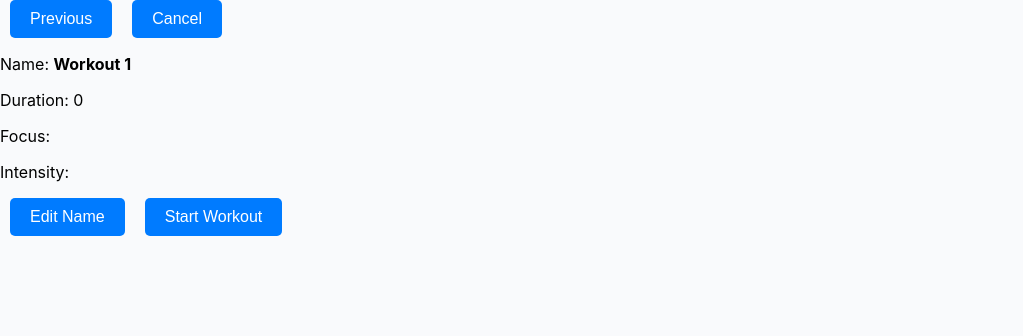
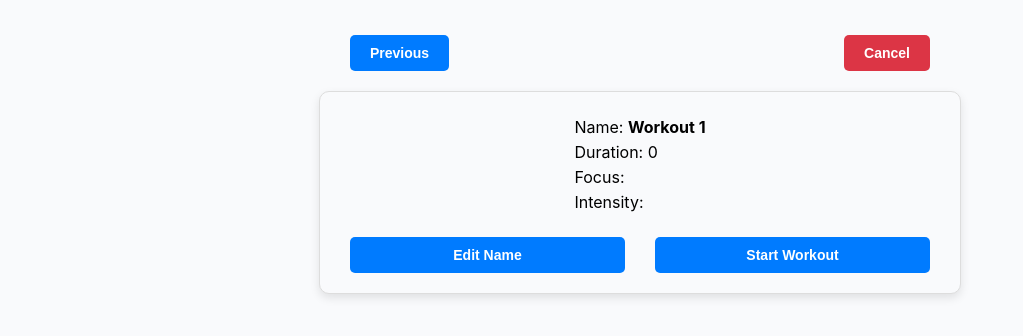
Before and after one commit to weloniheu/Hands-on-Health2, a React (Create React App) app in the folder client/: page /review-plan in a window 1280 px wide. Shown: the top 336 px of the page, without its empty margins (0-1023 px from the left). Built offline with nearby package versions, Linux system fonts and the light colour scheme.

Commit message:
review workout made

```diff
--- /dev/null
+++ b/client/src/components/WorkOutPlan/css/review.css
@@ -0,0 +1,103 @@
+/* General container styling */
+.workout-plan-container {
+    display: flex;
+    flex-direction: column;
+    justify-content: center;
+    align-items: center;
+    text-align: left;
+    padding: 20px;
+    margin: 0 auto;
+    background-color: #f9fafc;
+    border: 1px solid #ddd;
+    border-radius: 10px;
+    width: 90%;
+    max-width: 600px;
+    box-shadow: 0px 4px 10px rgba(0, 0, 0, 0.1);
+
+}
+
+/* Plan details section */
+.plan-detail-container {
+    margin-bottom: 20px;
+}
+
+.plan-detail {
+    font-size: 1em;
+    margin: 5px 0;
+}
+
+.plan-name-input {
+    max-width: 90%;
+    font-size: 1em;
+    padding: 5px;
+    border: 1px solid #007bff;
+    border-radius: 5px;
+}
+
+/* Navigation buttons at the top */
+.top-nav-buttons {
+    display: flex;
+    justify-content: space-between;
+    padding: 10px;
+    width: 90%;
+    max-width: 600px;
+    margin: 10px auto;
+}
+
+.top-nav-buttons button {
+    border: none;
+    border-radius: 5px;
+    padding: 10px 20px;
+    font-size: 14px;
+    font-weight: bold;
+    cursor: pointer;
+    transition: background-color 0.3s ease, transform 0.2s ease;
+}
+
+.previous-button {
+    margin-top: 15px;
+    background-color: #007bff;
+}
+
+.previous-button:hover {
+    background-color: #0056b3;
+}
+
+.cancel-button {
+    background-color: #dc3545;
+}
+
+.cancel-button:hover {
+    background-color: #db747e;
+}
+
+
+.top-nav-buttons button:hover {
+    transform: scale(1.05);
+}
+
+/* Edit and Start buttons */
+.edit-buttons {
+    display: flex;
+    justify-content: space-between;
+    width: 100%;
+    gap: 10px;
+}
+
+.edit-buttons button {
+    background-color: #007bff;
+    color: white;
+    border: none;
+    border-radius: 5px;
+    padding: 10px;
+    font-size: 14px;
+    font-weight: bold;
+    cursor: pointer;
+    transition: background-color 0.3s ease, transform 0.2s ease;
+    flex: 1; /* Equal button size */
+}
+
+.edit-buttons button:hover {
+    background-color: #0056b3;
+    transform: scale(1.05);
+}
--- a/client/src/components/WorkOutPlan/review.tsx
+++ b/client/src/components/WorkOutPlan/review.tsx
@@ -3,6 +3,7 @@ import { createWorkoutTemplate } from "../../utils/exercise-utils";
 import { useNavigate } from "react-router-dom";
 import { useWorkout } from "../../contexts/WorkoutContext";
 import { useAuth } from "../../contexts/AuthContext";
+import "./css/review.css";
 
 function Review() {
     const { duration, focus, intensity } = useWorkout();
@@ -37,8 +38,8 @@ function Review() {
         <div>
             <div className="navbar-space"></div> {/* Placeholder space for future navbar */}
             <div className="top-nav-buttons">
-                <button onClick={handlePrevious}>Previous</button>
-                <button onClick={handleCancel}>Cancel</button>
+                <button className="previous-button" onClick={handlePrevious}>Previous</button>
+                <button className="cancel-button" onClick={handleCancel}>Cancel</button>
             </div>
             <div className="workout-plan-container">
                 <div className="plan-detail-container">
```
